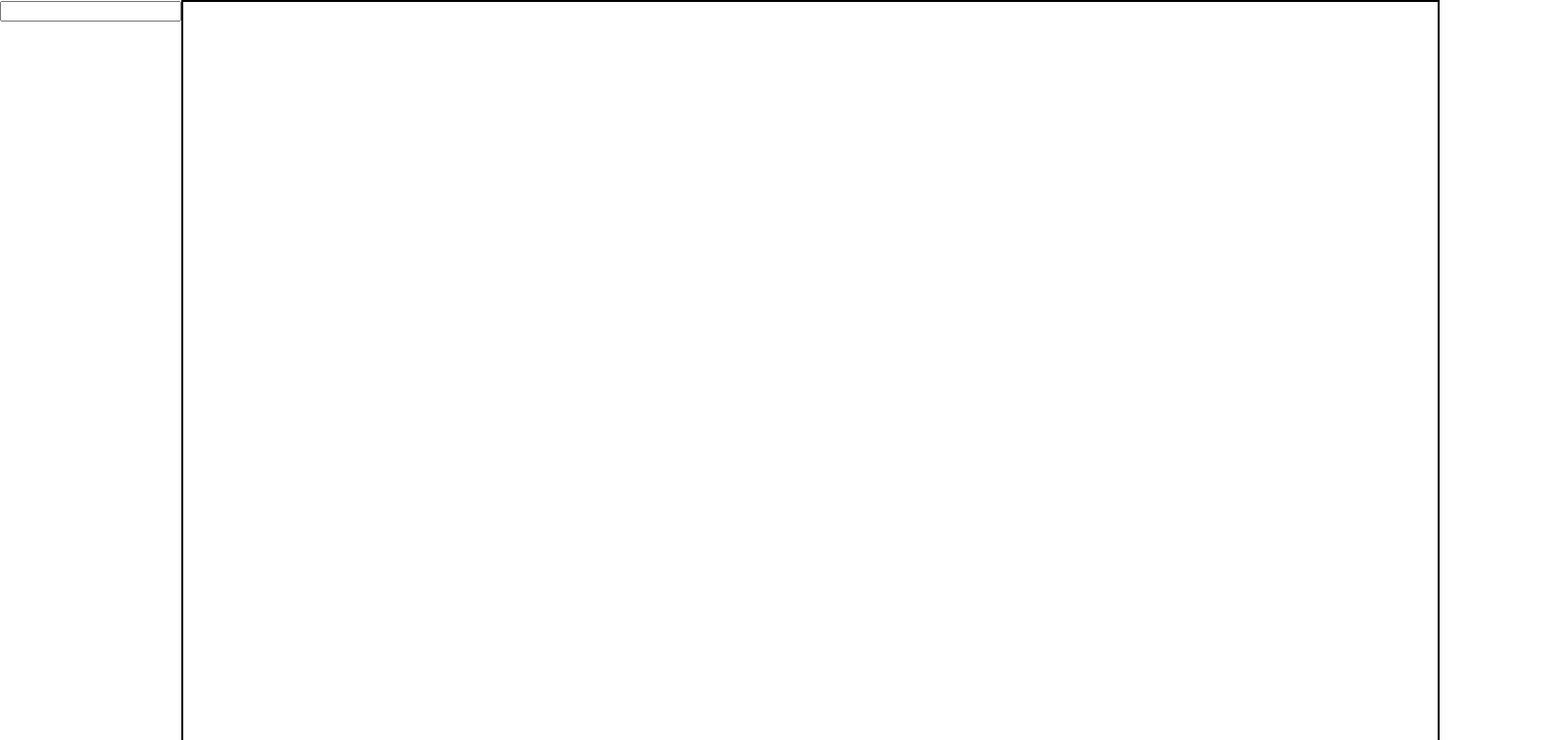
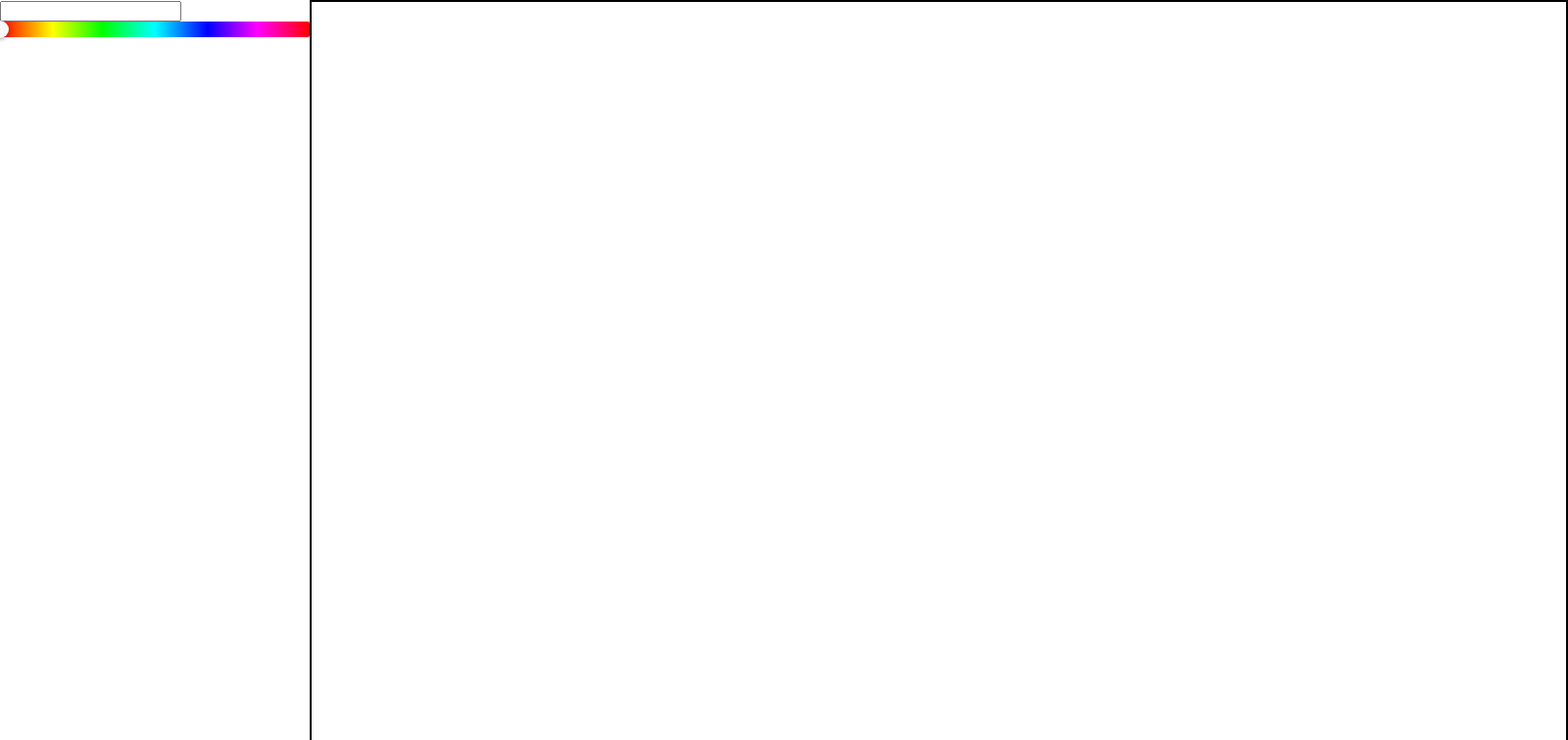
Before and after one commit to daniel135790/painter, a React (Create React App) app: page / in a window 1280 px wide. Shown: the top 756 px of the page at 98% size, 1600 px wide, since content can reach past the window. Built offline with nearby package versions, Linux system fonts and the light colour scheme.

Commit message:
Added color selection with picker

```diff
--- a/package.json
+++ b/package.json
@@ -4,6 +4,7 @@
   "private": true,
   "dependencies": {
     "react": "^16.12.0",
+    "react-color": "^2.17.3",
     "react-dom": "^16.12.0",
     "react-scripts": "3.2.0"
   },
--- a/src/App.js
+++ b/src/App.js
@@ -1,4 +1,5 @@
 import React, {useRef, useState, useEffect} from 'react';
+import {HuePicker} from 'react-color';
 import './App.css';
 
 const App = () => {
@@ -6,6 +7,8 @@ const App = () => {
     setCanvasContext] = useState({});
   const [lineWidth,
     setLineWidth] = useState(1);
+  const [lineColor,
+    setLineColor] = useState('#fff');
   const [isDragging,
     setIsDragging] = useState(false);
   const [prevPosition,
@@ -23,8 +26,9 @@ const App = () => {
   useEffect(() => {
     if (canvasContext) {
       canvasContext.lineWidth = lineWidth;
+      canvasContext.strokeStyle = lineColor;
     }
-  }, [canvasContext, lineWidth]);
+  }, [canvasContext, lineWidth, lineColor]);
 
   useEffect(() => {
     setCanvasContext(canvasRef.current.getContext('2d'));
@@ -60,10 +64,13 @@ const App = () => {
 
   const onLineWidthChange = (e) => setLineWidth(e.target.value);
 
+  const onLineColorChange = (color) => setLineColor(color.hex);
+
   return (
     <div className="canvas-container">
       <div>
         <input type="number" onChange={onLineWidthChange}/>
+        <HuePicker color={lineColor} onChangeComplete={onLineColorChange}/>
       </div>
       <canvas
         ref={canvasRef}
```
Also changed, not shown: 1 other file (tests, documents, lock files or other folders).
